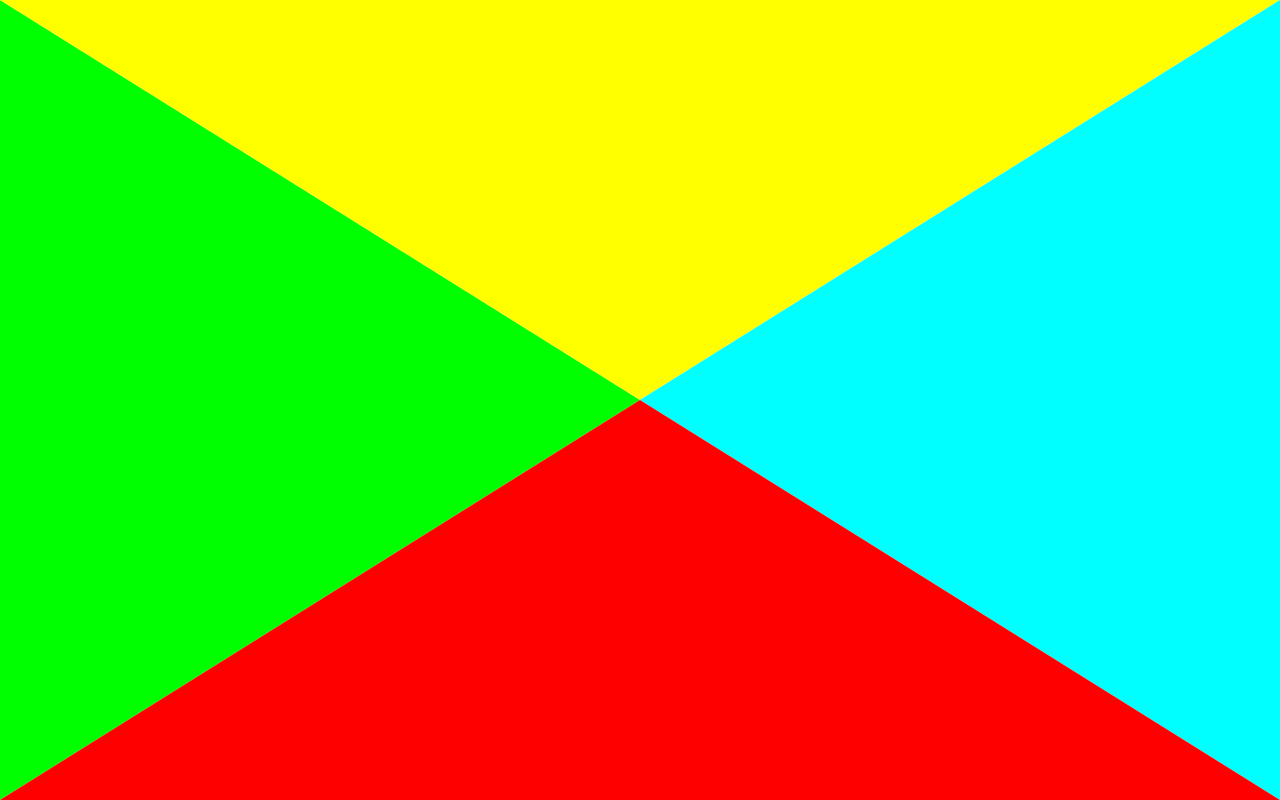
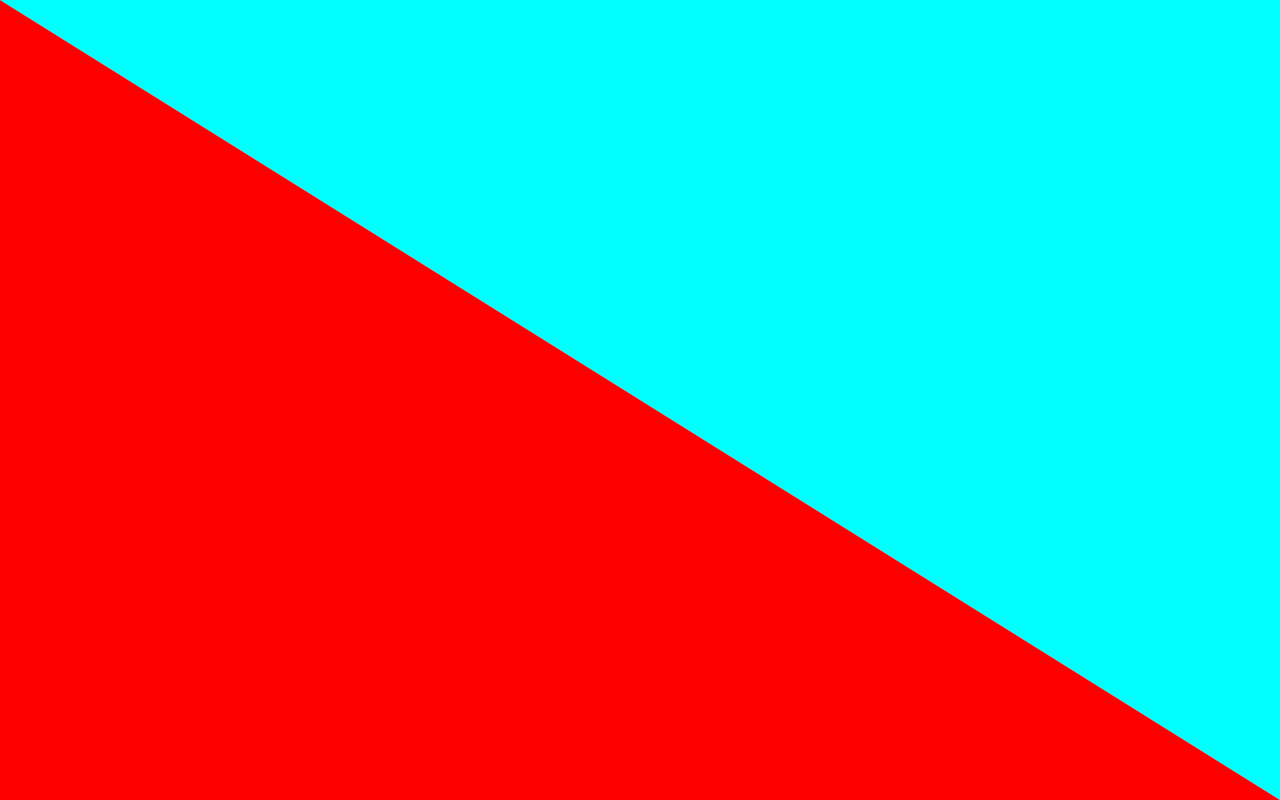
Before and after one commit to felixmariotto/mini-jam-63, a website built with webpack: page src/template.html in a window 1280 px wide. Both pictures are taken after a click on the button "start". Built offline with nearby package versions, Linux system fonts and the light colour scheme; what planck-js would draw is missing.

Commit message:
make masks follow mouse

```diff
--- a/src/UI.js
+++ b/src/UI.js
@@ -5,6 +5,7 @@ import GameManager from './GameManager.js';
 
 const domHomescreen = document.querySelector('#homescreen');
 const domStartBtn = document.querySelector('#start-btn');
+const domScenes = document.querySelector('#scenes');
 
 let isGameOn = false;
 
@@ -34,6 +35,17 @@ window.addEventListener('keydown', (e) => {
 
 })
 
+window.addEventListener('mousemove', (e) => {
+
+	const pos = {
+		x: e.x / window.innerWidth,
+		y: e.y / window.innerHeight
+	};
+
+	domScenes.style.transform = `translate( ${ (1 - pos.x) * -100 }vw, ${ (1 - pos.y) * -100 }vh )`
+
+})
+
 //
 
 function hideHomescreen() {
--- a/src/graphics/ThreeWorld.js
+++ b/src/graphics/ThreeWorld.js
@@ -13,7 +13,7 @@ domBottomScene.style.backgroundColor = "#ff0000";
 
 function animate( deltaTime ) {
 
-	console.log( deltaTime )
+	// console.log( deltaTime )
 
 }
 
--- a/src/template.html
+++ b/src/template.html
@@ -62,17 +62,16 @@
 			position: fixed;
 			top: 0;
 			left: 0;
-			height: 100vh;
-			width: 100vw;
 			z-index: -1;
+			transform: translate( -50vw, -50vh );
 		}
 
 			.scene-mask {
 				position: absolute;
 				top: 0;
 				left: 0;
-				height: 100vh;
-				width: 100vw;
+				height: 200vh;
+				width: 200vw;
 			}
 
 				.scene-mask.left {
@@ -95,8 +94,8 @@
 						position: fixed;
 						top: 0;
 						left: 0;
-						height: 100vh;
-						width: 100vw;
+						height: 200vh;
+						width: 200vw;
 					}
 
 	</style>
```
